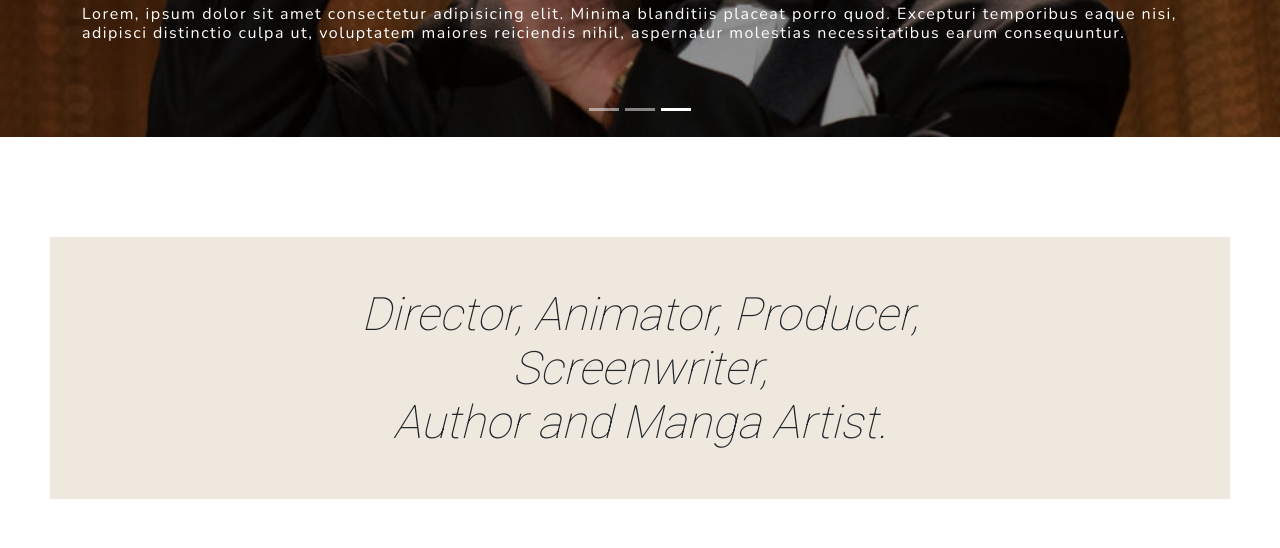
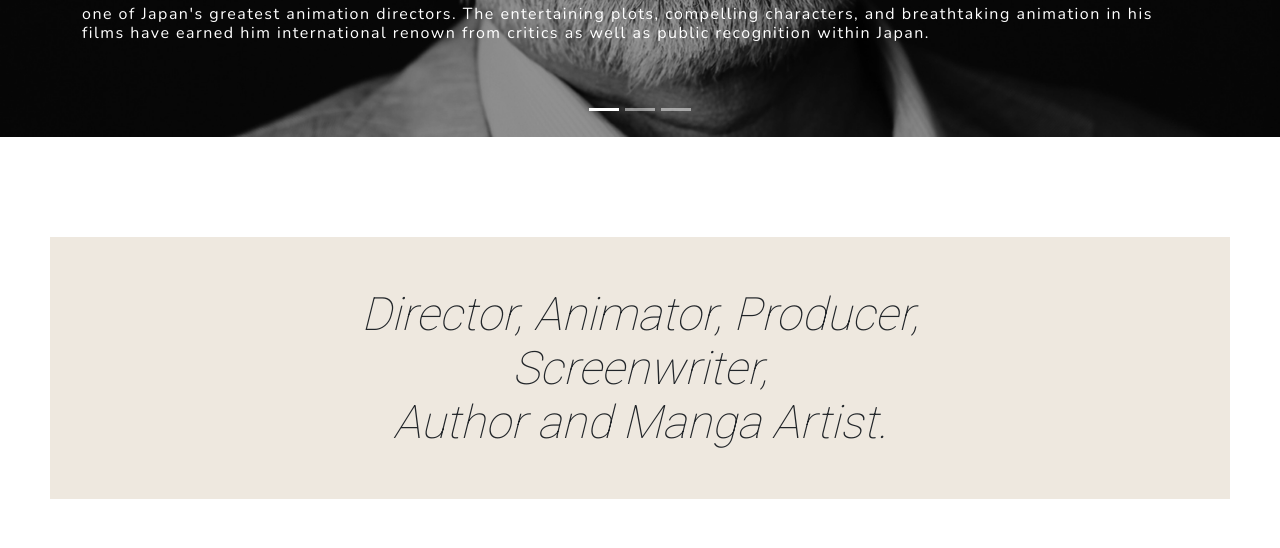
Before and after one commit to DanaYsabelle/Tribute-Page, a plain HTML site: page index.html in a window 1280 px wide. Shown: the part 663-1211 px from the top of the page. Drawn offline with nearby package versions, Linux system fonts and the light colour scheme.

Commit message:
Modified Files

```diff
--- a/index.html
+++ b/index.html
@@ -28,7 +28,7 @@
         <div class="overlay-image" style="background-image: url(./Images/miyazaki.jpg);"></div>
       <div class="container">
         <h1>Hayao Miyazaki<h1>
-          <p>Lorem, ipsum dolor sit amet consectetur adipisicing elit. Minima blanditiis placeat porro quod. Excepturi temporibus eaque nisi, adipisci distinctio culpa ut, voluptatem maiores reiciendis nihil, aspernatur molestias necessitatibus earum consequuntur.</p>
+          <p>one of Japan's greatest animation directors. The entertaining plots, compelling characters, and breathtaking animation in his films have earned him international renown from critics as well as public recognition within Japan. </p>
           <!--<a href= "#main" class="btn btn-lg btn-primary">Read More</a>-->
                </div>
       </div>
@@ -36,7 +36,7 @@
       <div class="overlay-image" style="background-image: url(./Images/miyazaki_drawing.jpg);"></div>
       <div class="container">
         <h1>Hayao Miyazaki<h1>
-          <p>Lorem, ipsum dolor sit amet consectetur adipisicing elit. Minima blanditiis placeat porro quod. Excepturi temporibus eaque nisi, adipisci distinctio culpa ut, voluptatem maiores reiciendis nihil, aspernatur molestias necessitatibus earum consequuntur.</p>
+          <p>one of Japan's greatest animation directors. The entertaining plots, compelling characters, and breathtaking animation in his films have earned him international renown from critics as well as public recognition within Japan.</p>
          <!---<a href= "#main" class="btn btn-lg btn-primary">Read More</a>-->
       </div>
 
@@ -45,7 +45,7 @@
       <div class="overlay-image" style="background-image: url(./Images/miyazaki_awards.jpg);"></div>
       <div class="container">
         <h1>Hayao Miyazaki<h1>
-          <p>Lorem, ipsum dolor sit amet consectetur adipisicing elit. Minima blanditiis placeat porro quod. Excepturi temporibus eaque nisi, adipisci distinctio culpa ut, voluptatem maiores reiciendis nihil, aspernatur molestias necessitatibus earum consequuntur.</p>
+          <p>one of Japan's greatest animation directors. The entertaining plots, compelling characters, and breathtaking animation in his films have earned him international renown from critics as well as public recognition within Japan.</p>
           <!--<a href= "#main" class="btn btn-lg btn-primary">Read More</a>-->
       </div>
 
```
